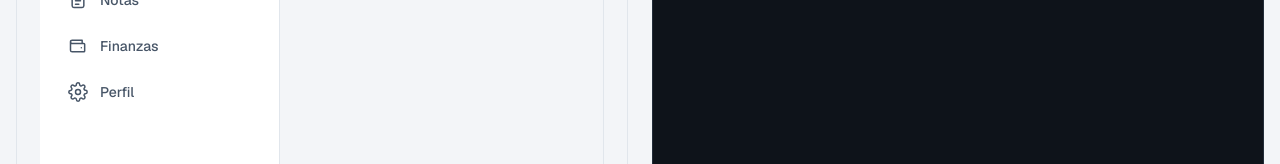
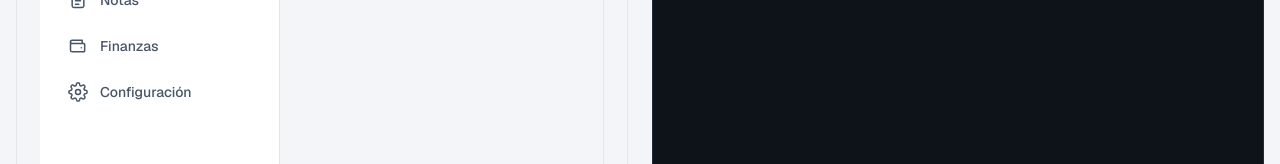
Before and after one commit to dotJManuel/justme, an Angular app in the folder web/: page /_ui in a window 1280 px wide. Shown: the part 2398-2562 px from the top of the page. Built offline with nearby package versions, Linux system fonts and the light colour scheme.

Commit message:
feat: update navigation and labels to improve consistency and clarity in the user interface

```diff
--- a/web/src/app/perfil/perfil-page.ts
+++ b/web/src/app/perfil/perfil-page.ts
@@ -26,7 +26,7 @@ interface Entry {
   template: `
     <div class="page">
       <header>
-        <h1>Perfil</h1>
+        <h1>Configuración</h1>
         @if (auth.user()?.email; as mail) {
           <span class="mail">{{ mail }}</span>
         }
--- a/web/src/app/ui/nav.config.ts
+++ b/web/src/app/ui/nav.config.ts
@@ -11,7 +11,7 @@ export interface NavDestination {
 }
 
 /**
- * Escritorio: Hoy · Racha · Notas · Finanzas · Perfil. Móvil: Hoy · Racha · [+ Agregar] · Notas · Finanzas, con el "+"
+ * Escritorio: Hoy · Racha · Notas · Finanzas · Configuración. Móvil: Hoy · Racha · [+ Agregar] · Notas · Finanzas, con el "+"
  * justo al centro. El "+" no es una ruta: abre la hoja de captura.
  */
 export const NAV_BEFORE_ADD: NavDestination[] = [
@@ -21,5 +21,5 @@ export const NAV_BEFORE_ADD: NavDestination[] = [
 export const NAV_AFTER_ADD: NavDestination[] = [
   { path: '/notas', label: 'Notas', icon: 'file-text' },
   { path: '/finanzas', label: 'Finanzas', icon: 'wallet' },
-  { path: '/perfil', label: 'Perfil', icon: 'settings', desktopOnly: true },
+  { path: '/perfil', label: 'Configuración', icon: 'settings', desktopOnly: true },
 ];
--- a/web/src/app/ui/page-header.ts
+++ b/web/src/app/ui/page-header.ts
@@ -24,5 +24,5 @@ import { Icon } from '../icons/icon';
 export class PageHeader {
   readonly title = input.required<string>();
   readonly back = input('/perfil');
-  readonly backLabel = input('Perfil');
+  readonly backLabel = input('Configuración');
 }
--- a/web/src/app/ui/top-bar.ts
+++ b/web/src/app/ui/top-bar.ts
@@ -3,7 +3,7 @@ import { RouterLink } from '@angular/router';
 import { Icon } from '../icons/icon';
 import { Logo } from './logo';
 
-/** Barra superior de móvil: la marca y el acceso a Configuración (Perfil) (que ya no está en la barra inferior). Se va con el scroll. */
+/** Barra superior de móvil: la marca y el acceso a Configuración (que ya no está en la barra inferior). Se va con el scroll. */
 @Component({
   selector: 'ui-top-bar',
   imports: [Icon, Logo, RouterLink],
```
